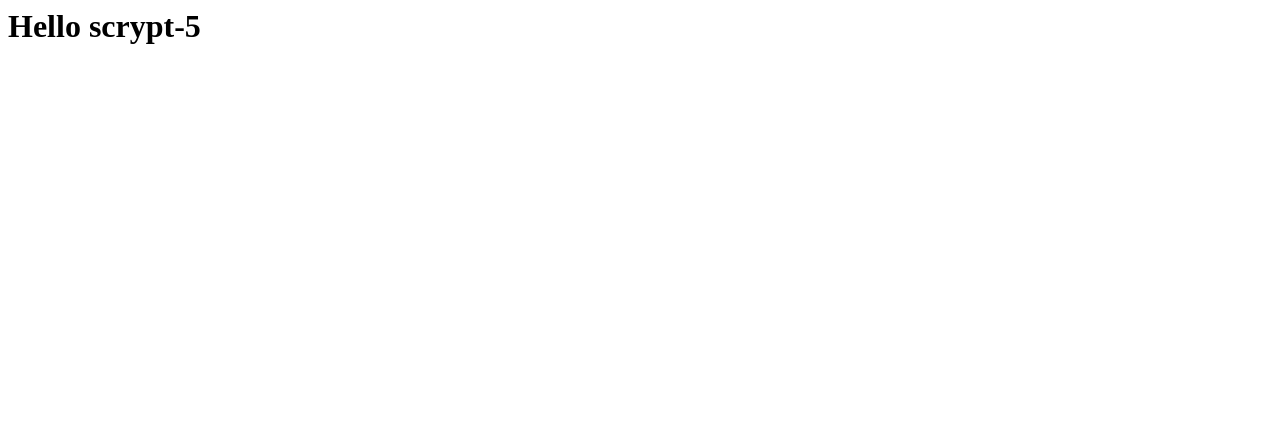
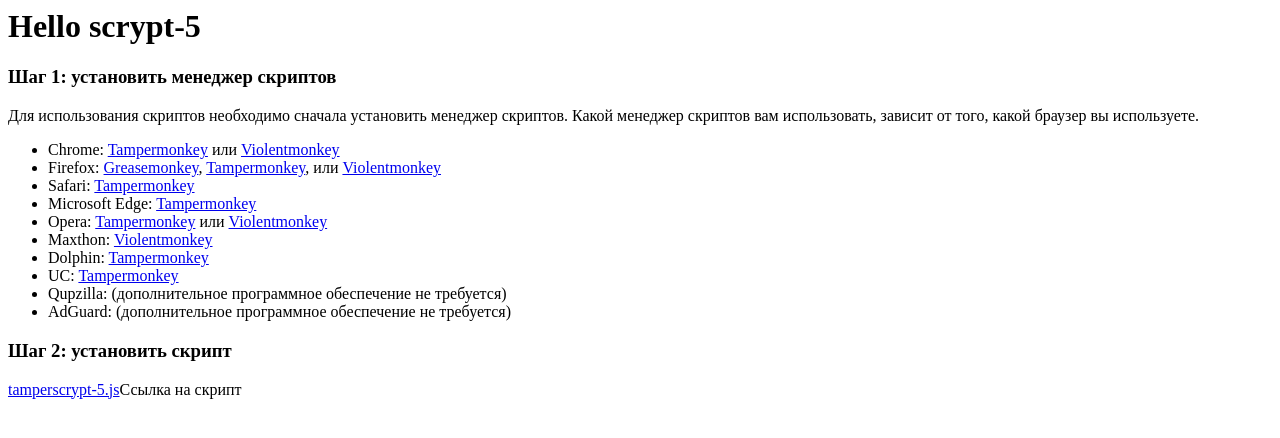
Before and after one commit to scrypt-5/scrypt-5, a plain HTML site: page index.html in a window 1280 px wide. Drawn offline with Linux system fonts and the light colour scheme.

Commit message:
Update index.html

```diff
--- a/index.html
+++ b/index.html
@@ -1 +1,28 @@
+<body>
 <h1>Hello scrypt-5</h1>
+
+<section id="home-step-1">
+  <h3>Шаг 1: установить менеджер скриптов</h3>
+
+  <p>Для использования скриптов необходимо сначала установить менеджер скриптов. Какой менеджер скриптов вам использовать, зависит от того, какой браузер вы используете.</p>
+<ul>
+<li>Chrome: <a href="https://chrome.google.com/webstore/detail/tampermonkey/dhdgffkkebhmkfjojejmpbldmpobfkfo">Tampermonkey</a></a> или <a href="https://chrome.google.com/webstore/detail/violent-monkey/jinjaccalgkegednnccohejagnlnfdag">Violentmonkey</a></li>
+<li>Firefox: <a href="https://addons.mozilla.org/firefox/addon/greasemonkey/">Greasemonkey</a>, <a href="https://addons.mozilla.org/firefox/addon/tampermonkey/">Tampermonkey</a>, или <a href="https://addons.mozilla.org/firefox/addon/violentmonkey/">Violentmonkey</a></li>
+<li>Safari: <a href="http://tampermonkey.net/?browser=safari">Tampermonkey</a></li>
+<li>Microsoft Edge: <a href="https://www.microsoft.com/store/p/tampermonkey/9nblggh5162s">Tampermonkey</a></li>
+<li>Opera: <a href="https://addons.opera.com/extensions/details/tampermonkey-beta/">Tampermonkey</a> или <a href="https://addons.opera.com/extensions/details/violent-monkey/">Violentmonkey</a></li>
+<li>Maxthon: <a href="http://extension.maxthon.com/detail/index.php?view_id=1680">Violentmonkey</a></li>
+<li>Dolphin: <a href="https://play.google.com/store/apps/details?id=net.tampermonkey.dolphin">Tampermonkey</a></li>
+<li>UC: <a href="https://play.google.com/store/apps/details?id=net.tampermonkey.uc">Tampermonkey</a></li>
+<li>Qupzilla: (дополнительное программное обеспечение не требуется)</li>
+<li>AdGuard: (дополнительное программное обеспечение не требуется)</li>
+</ul>
+</section>
+
+<section id="home-step-2">
+  <h3>Шаг 2: установить скрипт</h3>
+
+  <p><a href="/tamperscrypt-5.js">tamperscrypt-5.js</a>Ссылка на скрипт</p>
+
+</section>
+</body>
```
